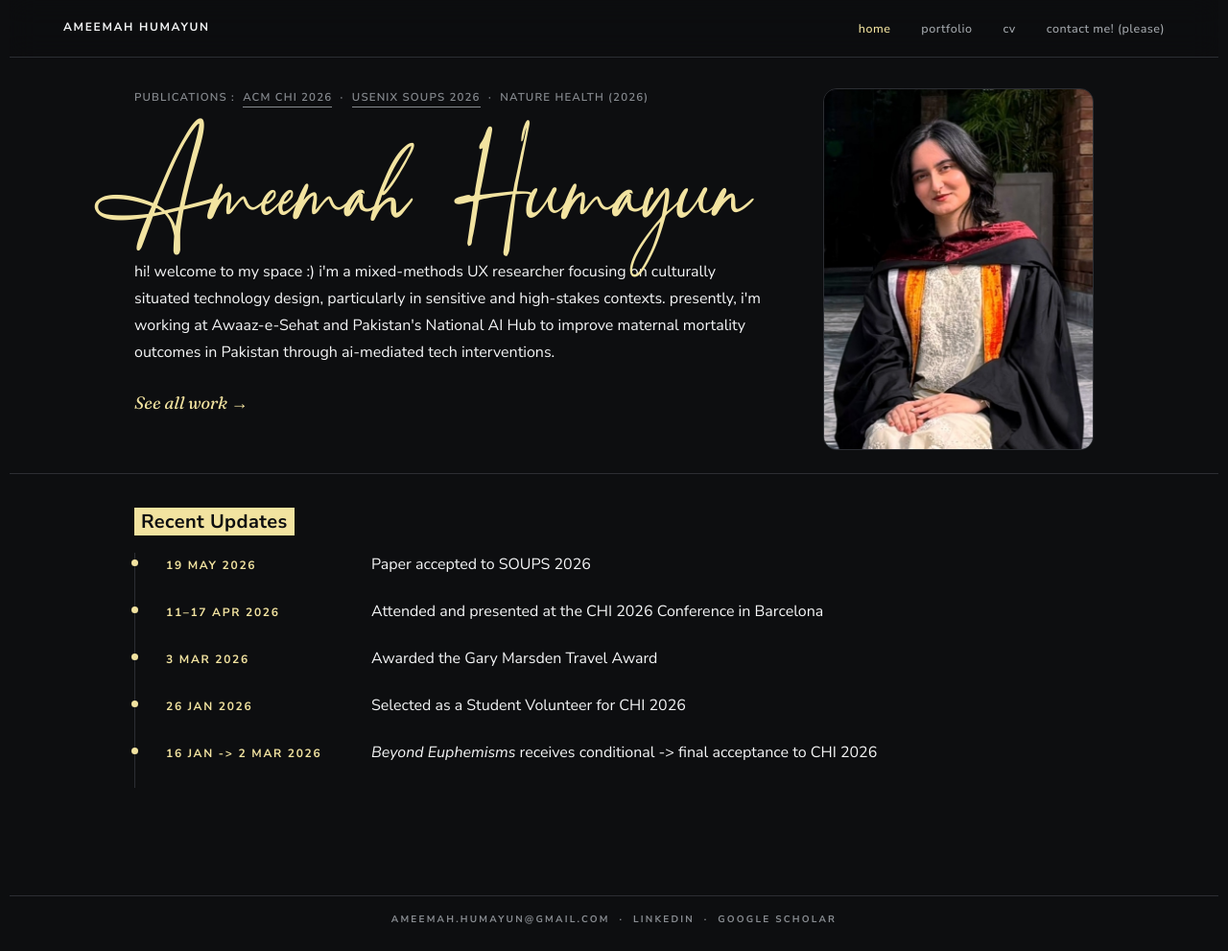
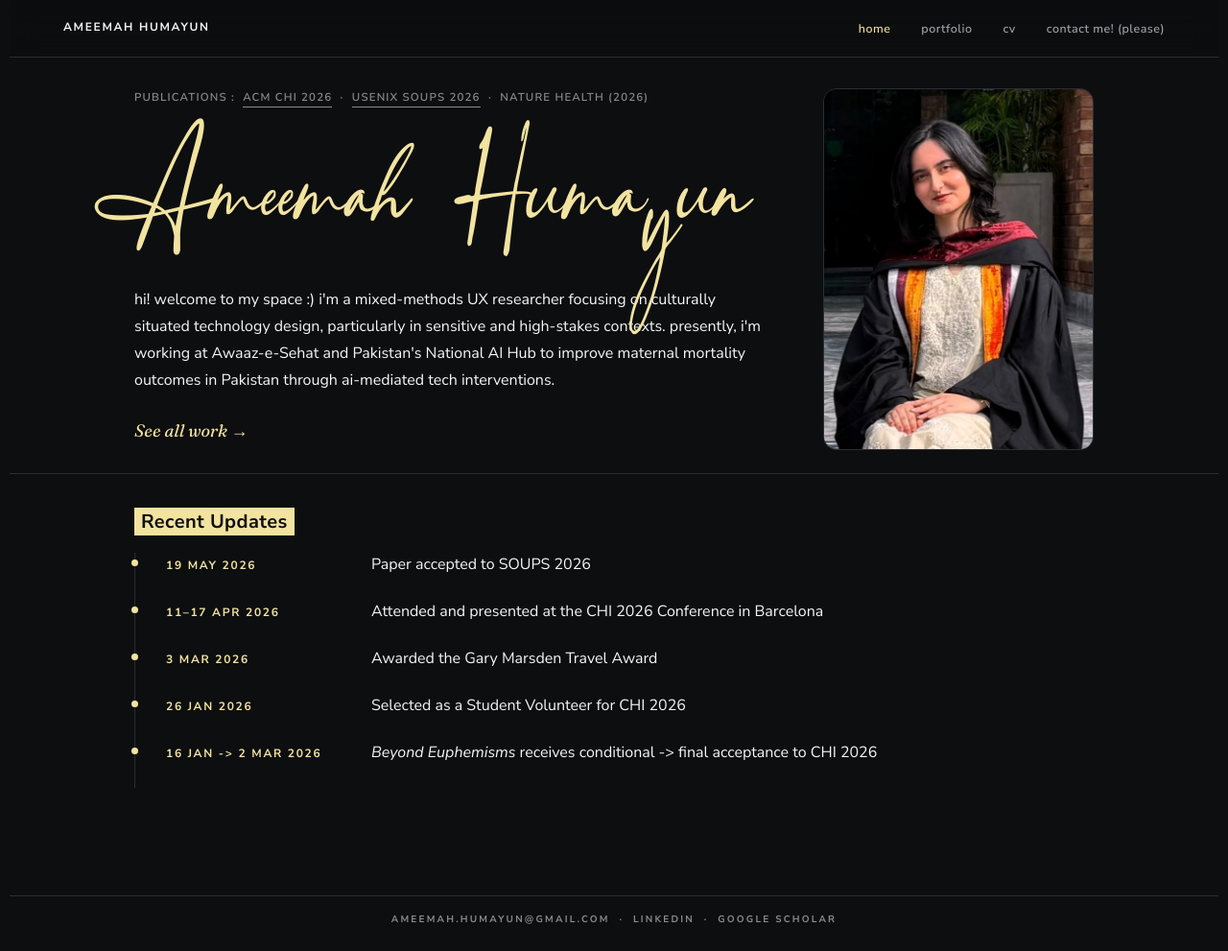
Before and after one commit to ameemahumayun/ameemahumayun.github.io, a Jekyll site: the page built from index.html, in a window 1280 px wide and 991 px high. Shown: the whole window at 96% size. Built offline with Jekyll 4.4.1, drawn with Linux system fonts in a browser that asks for light colours.

Commit message:
Realign See all work with photo bottom, stretch signature's y
Removing a paragraph earlier left "See all work" sitting well above
the portrait's bottom edge; pushed the intro paragraph (and
everything after it) down to re-match, verified via pixel
measurement (within 0.5px). Also stretched just the descender of
"Humayun"'s y via a scoped scaleY on a wrapping span, so it dips
further into the paragraph without enlarging the rest of the
signature.

```diff
--- a/assets/css/components.css
+++ b/assets/css/components.css
@@ -845,3 +845,11 @@ details[open] .accordion__icon::after { opacity: 0; }                          /
   pointer-events: none;
   transform: translateY(-7.5px);
 }
+/* Stretches just the descender of "Humayun"'s y, rather than the
+   whole word, so it dips further into the paragraph below without
+   making the signature itself any bigger. */
+.signature-text__y {
+  display: inline-block;
+  transform: scaleY(1.4);
+  transform-origin: 55% top;
+}
--- a/index.html
+++ b/index.html
@@ -15,8 +15,8 @@ description: Mixed-methods UX researcher working on human-centered AI for health
         <a href="https://www.usenix.org/conference/soups2026/presentation/shanza" target="_blank" rel="noopener" class="link-quiet link-underline-mute">USENIX SOUPS 2026</a> &nbsp;·&nbsp;
         <span>Nature Health (2026)</span>
       </p>
-      <h1 class="signature-text" style="margin-top:2.125rem;margin-bottom:1.1rem;">Ameemah Humayun</h1>
-      <p class="lead" style="max-width:660px;font-size:var(--text-base);line-height:1.75;margin-bottom:1.25rem;">hi! welcome to my space :) i'm a mixed-methods UX researcher focusing on culturally situated technology design, particularly in sensitive and high-stakes contexts. presently, i'm working at Awaaz-e-Sehat and Pakistan's National AI Hub to improve maternal mortality outcomes in Pakistan through ai-mediated tech interventions.</p>
+      <h1 class="signature-text" style="margin-top:2.125rem;margin-bottom:1.1rem;">Ameemah Huma<span class="signature-text__y">y</span>un</h1>
+      <p class="lead" style="max-width:660px;font-size:var(--text-base);line-height:1.75;margin-top:2.906rem;margin-bottom:1.25rem;">hi! welcome to my space :) i'm a mixed-methods UX researcher focusing on culturally situated technology design, particularly in sensitive and high-stakes contexts. presently, i'm working at Awaaz-e-Sehat and Pakistan's National AI Hub to improve maternal mortality outcomes in Pakistan through ai-mediated tech interventions.</p>
       <p style="margin-top:1.5rem;">
         <a href="{{ '/work/' | relative_url }}" class="serif" style="font-size:1.125rem;">See all work &rarr;</a>
       </p>
```
